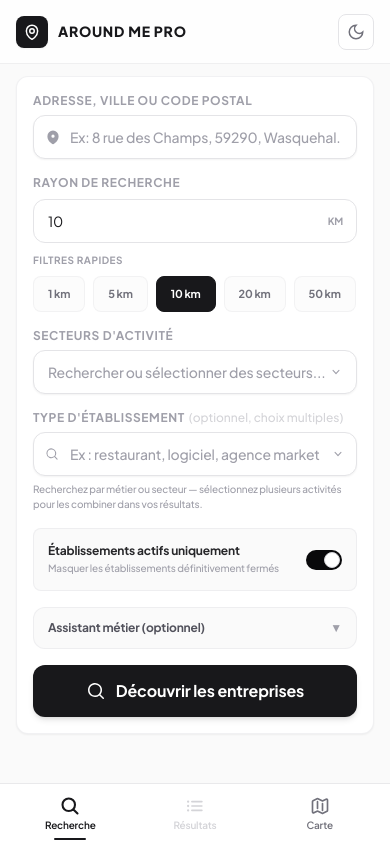
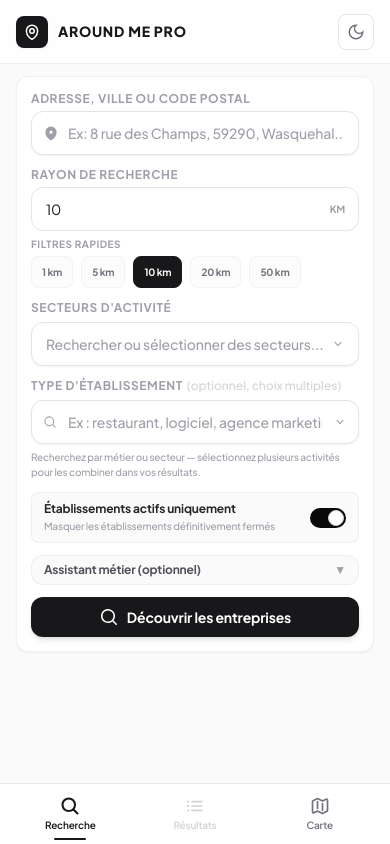
Before and after one commit to YoubaImkf/around-me-pro, a Next.js app: page / in a window 390 px wide. Built offline with nearby package versions, Linux system fonts and the light colour scheme.

Commit message:
feat: add interactive fullscreen map mode with improved desktop UI and spacing layout

```diff
--- a/src/app/page.tsx
+++ b/src/app/page.tsx
@@ -81,6 +81,8 @@ export default function Home() {
   const [mapCenter, setMapCenter] = useState<[number, number]>([48.8566, 2.3522]);
   const [selectedSiret, setSelectedSiret] = useState<string | null>(null);
   const [customCenter, setCustomCenter] = useState<[number, number] | null>(null);
+  const [lastTextCity, setLastTextCity] = useState("");
+  const [isFullscreenMap, setIsFullscreenMap] = useState(false);
   const [theme, setTheme] = useState<"light" | "dark">("light");
   const [hasSearched, setHasSearched] = useState(false);
   const [mobileView, setMobileView] = useState<MobileView>("search");
@@ -113,6 +115,16 @@ export default function Home() {
 
     return () => window.removeEventListener("unhandledrejection", handleUnhandledRejection);
   }, []);
+
+  useEffect(() => {
+    // Trigger map resize recalculation when fullscreen toggles
+    const timer = setTimeout(() => {
+      if (typeof window !== "undefined") {
+        window.dispatchEvent(new Event("resize"));
+      }
+    }, 150);
+    return () => clearTimeout(timer);
+  }, [isFullscreenMap]);
 
   const toggleTheme = () => {
     const newTheme = theme === "light" ? "dark" : "light";
@@ -151,6 +163,9 @@ export default function Home() {
       activeNafCode: string = nafCode,
       activePerPage: PageSizeOption = perPage
     ) => {
+      if (!activeCustomCenter && city.startsWith("📍")) {
+        return;
+      }
       setHasSearched(true);
       setLoading(true);
       setError(null);
@@ -191,6 +206,7 @@ export default function Home() {
         } else {
           setMapCenter([data.city.latitude, data.city.longitude]);
           setCurrentCity(data.city.name);
+          setLastTextCity(data.city.name);
         }
         setCurrentRadius(data.city.radius);
 
@@ -277,8 +293,15 @@ export default function Home() {
           coordinates={customCenter}
           onReset={() => {
             setCustomCenter(null);
-            if (currentCity) {
-              executeSearch(currentCity, currentRadius, selectedCategoryIds, 1, null);
+            if (lastTextCity) {
+              setCurrentCity(lastTextCity);
+              executeSearch(lastTextCity, currentRadius, selectedCategoryIds, 1, null);
+            } else {
+              setHasSearched(false);
+              setCurrentCity("");
+              setCompanies([]);
+              setEstablishments([]);
+              setPagination(defaultPagination);
             }
           }}
         />
@@ -304,7 +327,15 @@ export default function Home() {
   );
 
   const mapPanel = (
-    <div className={`flex-1 w-full flex flex-col relative z-0 ${mobileView === "map" ? "h-[calc(100dvh-var(--header-height)-var(--tab-bar-height))]" : "h-[350px] sm:h-[450px]"} lg:!h-full lg:min-h-0`}>
+    <div className={`flex-1 w-full flex flex-col relative z-0 ${
+      mobileView === "map"
+        ? "h-[calc(100dvh-var(--header-height)-var(--tab-bar-height))]"
+        : "h-[350px] sm:h-[450px]"
+    } lg:!h-full lg:min-h-0 ${
+      isFullscreenMap
+        ? "rounded-none"
+        : "rounded-xl overflow-hidden border border-zinc-200/50 dark:border-zinc-800/50 shadow-sm"
+    }`}>
       <Map
         center={mapCenter}
         radius={currentRadius}
@@ -315,23 +346,47 @@ export default function Home() {
         customCenter={customCenter}
         theme={theme}
         isVisible={mobileView === "map" || (typeof window !== "undefined" && window.innerWidth >= 1024)}
+        isFullscreen={isFullscreenMap}
       />
+
+      {/* Floating Fullscreen Toggle Button - Desktop Only */}
+      <button
+        type="button"
+        onClick={() => setIsFullscreenMap(!isFullscreenMap)}
+        aria-label={isFullscreenMap ? "Mode normal" : "Mode plein écran"}
+        title={isFullscreenMap ? "Mode normal" : "Mode plein écran"}
+        className="hidden lg:flex absolute right-3.5 top-3.5 z-[500] h-9 w-9 cursor-pointer items-center justify-center rounded-xl border-0 bg-white text-zinc-700 shadow-md hover:bg-zinc-50 hover:text-zinc-950 active:scale-95 dark:bg-zinc-900 dark:text-zinc-300 dark:hover:bg-zinc-800 dark:hover:text-white transition-all"
+      >
+        {isFullscreenMap ? (
+          <svg xmlns="http://www.w3.org/2000/svg" fill="none" viewBox="0 0 24 24" strokeWidth="2.5" stroke="currentColor" className="h-4 w-4">
+            <path strokeLinecap="round" strokeLinejoin="round" d="M9 3.75v5.25m0 0H3.75M9 9L3.75 3.75M9 20.25v-5.25m0 0H3.75M9 15l-5.25 5.25M15 3.75v5.25m0 0h5.25M15 9l5.25-5.25M15 20.25v-5.25m0 0h5.25M15 15l5.25 5.25" />
+          </svg>
+        ) : (
+          <svg xmlns="http://www.w3.org/2000/svg" fill="none" viewBox="0 0 24 24" strokeWidth="2.5" stroke="currentColor" className="h-4 w-4">
+            <path strokeLinecap="round" strokeLinejoin="round" d="M3.75 9V3.75m0 0h5.25m-5.25 0L9 9M3.75 15v5.25m0 0h5.25m-5.25 0L9 15M20.25 9V3.75m0 0h-5.25m5.25 0L15 9M20.25 15v5.25m0 0h-5.25m5.25 0l-5.25-5.25" />
+          </svg>
+        )}
+      </button>
     </div>
   );
 
   return (
     <div className="flex min-h-dvh flex-col overflow-x-hidden bg-[#fafafa] dark:bg-[#09090b]">
+      {!isFullscreenMap && (
         <AppHeader
           theme={theme}
           onToggleTheme={toggleTheme}
           hasSearched={hasSearched}
           resultCount={pagination.totalEstablishments}
         />
+      )}
 
       <main
-        className={`app-main-mobile mx-auto flex w-full max-w-[1440px] flex-1 flex-col lg:grid lg:grid-cols-12 lg:items-start lg:gap-5 lg:px-6 lg:py-5 ${
-          mobileView === "map" ? "p-0" : "px-4 py-3 sm:px-5 sm:py-4"
-        }`}
+        className={`app-main-mobile mx-auto flex w-full max-w-[1440px] flex-1 flex-col relative ${
+          isFullscreenMap
+            ? "lg:block lg:max-w-none lg:h-dvh lg:w-screen lg:p-0 lg:overflow-hidden"
+            : "lg:grid lg:grid-cols-12 lg:items-start lg:gap-3 lg:px-6 lg:py-5"
+        } ${mobileView === "map" ? "p-0" : "px-4 py-3 sm:px-5 sm:py-4"}`}
       >
         {/* Mobile: single active panel */}
         <div className={`flex flex-col lg:hidden ${mobileView === "map" ? "h-[calc(100dvh-var(--header-height)-var(--tab-bar-height))] gap-0 w-full" : "gap-3"}`}>
@@ -341,17 +396,29 @@ export default function Home() {
         </div>
 
         {/* Desktop: sidebar + map */}
-        <div className="hidden lg:col-span-5 lg:flex lg:max-h-[calc(100dvh-var(--header-height)-6rem)] lg:flex-col lg:gap-4 lg:overflow-y-auto lg:pb-6 lg:pr-1 custom-scrollbar">
+        <div
+          className={
+            isFullscreenMap
+              ? "hidden lg:flex lg:flex-col lg:gap-3 lg:absolute lg:left-0 lg:top-0 lg:z-10 lg:w-[420px] lg:h-dvh lg:overflow-y-auto lg:pb-4 lg:pr-1 custom-scrollbar bg-white/95 dark:bg-[#09090b]/95 p-4 border-r border-zinc-200/80 dark:border-zinc-800/80 shadow-2xl backdrop-blur-md"
+              : "hidden lg:col-span-5 lg:flex lg:h-[calc(100dvh-var(--header-height)-6rem)] lg:flex-col lg:gap-3 lg:overflow-y-auto lg:pb-4 lg:pr-1 custom-scrollbar"
+          }
+        >
           {searchPanel}
           {resultsPanel}
         </div>
 
-        <div className="hidden lg:col-span-7 lg:block lg:h-[calc(100dvh-var(--header-height)-6rem)] lg:sticky lg:top-[calc(var(--header-height)+1.25rem)]">
+        <div
+          className={
+            isFullscreenMap
+              ? "hidden lg:block lg:h-dvh lg:w-full"
+              : "hidden lg:col-span-7 lg:block lg:h-[calc(100dvh-var(--header-height)-6rem)] lg:sticky lg:top-[calc(var(--header-height)+1.25rem)]"
+          }
+        >
           {mapPanel}
         </div>
       </main>
 
-      <AppFooter />
+      {!isFullscreenMap && <AppFooter />}
 
       <MobileTabBar
         activeView={mobileView}
--- a/src/components/SearchForm.tsx
+++ b/src/components/SearchForm.tsx
@@ -290,13 +290,13 @@ export default function SearchForm({
   return (
     <form
       onSubmit={handleSubmit}
-      className="flex flex-col gap-4 rounded-xl border border-zinc-200/50 bg-white p-4 shadow-xs dark:border-zinc-800 dark:bg-[#272729] sm:gap-5 sm:p-5"
+      className="flex flex-col gap-3 rounded-xl border border-zinc-200/50 bg-white p-3.5 shadow-xs dark:border-zinc-800 dark:bg-[#272729] sm:gap-3.5 sm:p-4"
     >
       {/* City search input */}
       <div ref={cityContainerRef} className="relative">
         <label
           htmlFor={cityInputRef.current?.id || cityInputId}
-          className="block text-xs font-bold uppercase tracking-wider text-zinc-400 dark:text-zinc-500 mb-1.5"
+          className="block text-xs font-bold uppercase tracking-wider text-zinc-400 dark:text-zinc-500 mb-1"
         >
           Adresse, ville ou code postal
         </label>
@@ -388,7 +388,7 @@ export default function SearchForm({
       <div>
         <label
           htmlFor={radiusInputId}
-          className="text-xs font-bold uppercase tracking-wider text-zinc-400 dark:text-zinc-500 block mb-2"
+          className="text-xs font-bold uppercase tracking-wider text-zinc-400 dark:text-zinc-500 block mb-1"
         >
           Rayon de recherche
         </label>
@@ -399,7 +399,7 @@ export default function SearchForm({
             value={radiusInputString}
             onChange={handleRadiusInputChange}
             onBlur={handleRadiusInputBlur}
-            className="min-h-11 w-full rounded-xl border border-zinc-200 bg-white px-3.5 py-2.5 pr-10 text-sm text-zinc-900 focus:outline-none focus:ring-1 focus:ring-zinc-900 dark:border-zinc-800 dark:bg-[#1a1a1c] dark:text-zinc-100 dark:focus:ring-zinc-400"
+            className="min-h-11 w-full rounded-xl border border-zinc-200 bg-white px-3.5 py-2.5 pr-10 text-sm text-zinc-900 focus:outline-none focus:ring-1 focus:ring-zinc-900 dark:border-zinc-800 dark:bg-[#1a1a1c] dark:text-zinc-100 dark:focus:ring-zinc-600"
             placeholder="Ex: 1,2 ou 10 ou 57"
           />
           <span className="absolute right-3.5 text-[10px] font-bold text-zinc-400 dark:text-zinc-500 uppercase pointer-events-none select-none">
@@ -408,8 +408,8 @@ export default function SearchForm({
         </div>
 
         {/* Clean, minimal fast distance filters */}
-        <div className="mt-2.5">
-          <span className="block text-[10px] font-bold text-zinc-400 dark:text-zinc-500 uppercase tracking-wider mb-2">
+        <div className="mt-1.5">
+          <span className="block text-[10px] font-bold text-zinc-400 dark:text-zinc-500 uppercase tracking-wider mb-1">
             Filtres rapides
           </span>
           <div className="flex flex-wrap items-center gap-2 select-none">
@@ -424,7 +424,7 @@ export default function SearchForm({
                     setRadiusInputString(val.toString());
                     if (onRadiusChange) onRadiusChange(val);
                   }}
-                  className={`min-h-9 cursor-pointer rounded-lg border px-3.5 py-2 text-[11px] font-bold transition-all active:scale-95 ${
+                  className={`min-h-8 cursor-pointer rounded-lg border px-2.5 py-1 text-[10px] font-bold transition-all active:scale-95 ${
                     isActive
                       ? "bg-zinc-900 text-white border-zinc-900 dark:bg-zinc-100 dark:text-zinc-900 dark:border-zinc-100"
                       : "bg-zinc-50/50 hover:bg-zinc-100 text-zinc-500 border-zinc-200/40 dark:bg-zinc-900/30 dark:hover:bg-zinc-900/60 dark:text-zinc-400 dark:border-zinc-800/60"
@@ -445,9 +445,8 @@ export default function SearchForm({
       />
 
       <NafCodeSelector value={nafCodeState} onChange={setNafCodeState} />
-
       {/* Active Only Filter Switch */}
-      <div className="flex items-center justify-between p-3.5 bg-zinc-50 border border-zinc-200/50 rounded-lg dark:bg-zinc-900/10 dark:border-zinc-900">
+      <div className="flex items-center justify-between py-2 px-3 bg-zinc-50 border border-zinc-200/50 rounded-lg dark:bg-zinc-900/10 dark:border-zinc-900">
         <div className="flex flex-col gap-0.5 select-none">
           <span className="text-xs font-bold text-zinc-800 dark:text-zinc-200">
             Établissements actifs uniquement
@@ -469,7 +468,7 @@ export default function SearchForm({
 
       {/* Job Title Assistant — collapsed on mobile to reduce cognitive load */}
       <details className="rounded-xl border border-zinc-200/50 bg-zinc-50 dark:border-zinc-900 dark:bg-zinc-900/10">
-        <summary className="cursor-pointer list-none px-3.5 py-3 text-xs font-bold text-zinc-600 dark:text-zinc-300 [&::-webkit-details-marker]:hidden">
+        <summary className="cursor-pointer list-none px-3 py-1.5 text-xs font-bold text-zinc-600 dark:text-zinc-300 [&::-webkit-details-marker]:hidden">
           <span className="flex items-center justify-between gap-2">
             Assistant métier (optionnel)
             <span className="text-zinc-400" aria-hidden>▼</span>
@@ -542,7 +541,7 @@ export default function SearchForm({
       <button
         type="submit"
         disabled={loading}
-        className="flex w-full cursor-pointer items-center justify-center gap-2.5 rounded-xl bg-zinc-900 px-4 py-3.5 text-base font-bold text-white shadow-md transition-all hover:bg-zinc-800 hover:shadow-lg active:scale-[0.98] disabled:cursor-not-allowed disabled:bg-zinc-100 disabled:text-zinc-400 dark:bg-zinc-100 dark:text-zinc-900 dark:hover:bg-white dark:disabled:bg-zinc-900/60 dark:disabled:text-zinc-600 sm:py-4 sm:text-lg"
+        className="flex w-full cursor-pointer items-center justify-center gap-2 rounded-xl bg-zinc-900 px-4 py-2.5 text-sm font-bold text-white shadow-md transition-all hover:bg-zinc-800 hover:shadow-lg active:scale-[0.98] disabled:cursor-not-allowed disabled:bg-zinc-100 disabled:text-zinc-400 dark:bg-zinc-100 dark:text-zinc-900 dark:hover:bg-white dark:disabled:bg-zinc-900/60 dark:disabled:text-zinc-600 sm:py-3 sm:text-base"
       >
         {loading ? (
           <>
```
Also changed, not shown: src/components/Map.tsx (+8 -2 lines), src/components/SearchResults.tsx (+6 -3 lines). Lines whose indentation alone changed are shown as unchanged.
